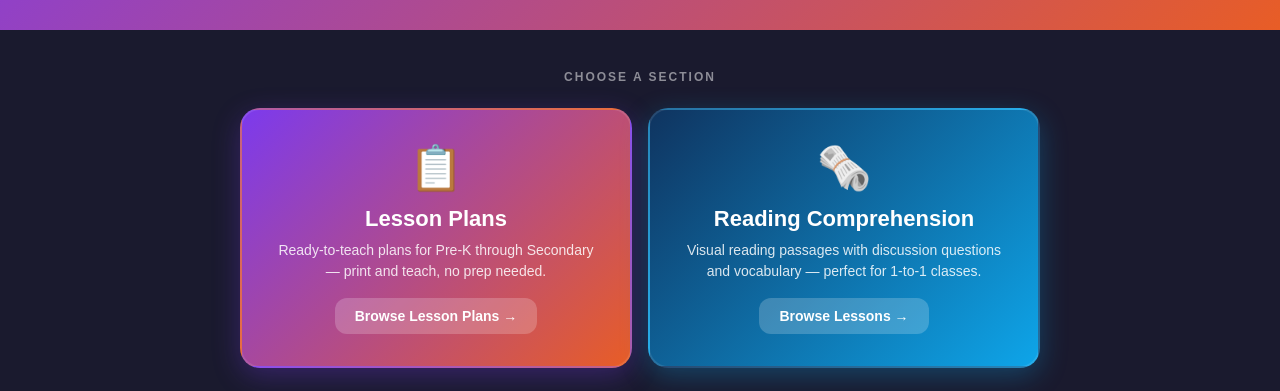
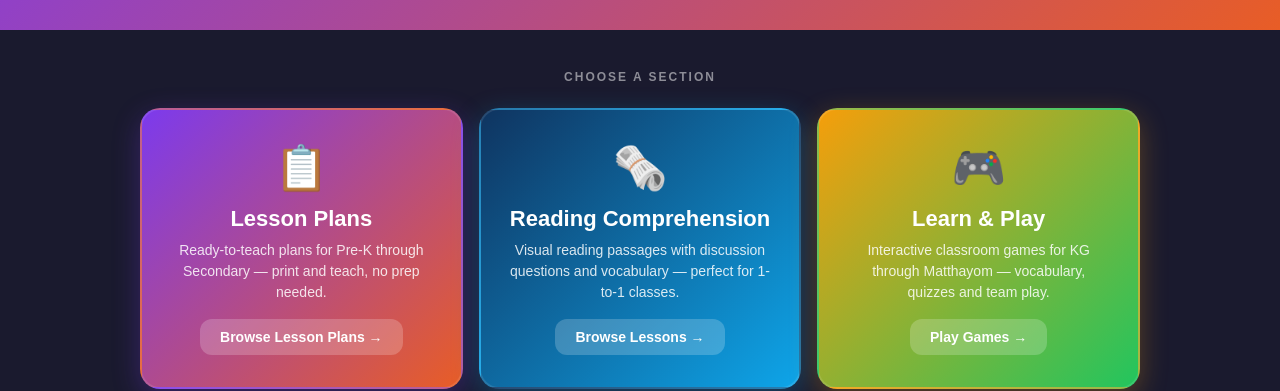
Before and after one commit to Davidjohnray/thailand-jobs, a Next.js app: page /esl-resources in a window 1280 px wide. Shown: the part 415-806 px from the top of the page. Built offline with nearby package versions, Linux system fonts and the light colour scheme; no server answers; the database is empty.

Commit message:
add Learn & Play button to ESL resources page

```diff
--- a/app/esl-resources/page.tsx
+++ b/app/esl-resources/page.tsx
@@ -12,15 +12,15 @@ export default function ESLResourcesPage() {
         <p style={{ fontSize: '14px', opacity: 0.75, maxWidth: '480px', margin: '0 auto' }}>Designed for bilingual schools, private kindergartens, and ESL programs in Thailand</p>
       </div>
 
-      {/* TWO MAIN SECTION BUTTONS */}
+      {/* THREE MAIN SECTION BUTTONS */}
       <div style={{ background: '#1a1a2e', padding: '40px 24px' }}>
-        <div style={{ maxWidth: '800px', margin: '0 auto', textAlign: 'center' }}>
+        <div style={{ maxWidth: '1000px', margin: '0 auto', textAlign: 'center' }}>
           <p style={{ color: 'rgba(255,255,255,0.5)', fontSize: '12px', fontWeight: 'bold', textTransform: 'uppercase', letterSpacing: '2px', marginBottom: '24px' }}>Choose a section</p>
           <div style={{ display: 'grid', gridTemplateColumns: 'repeat(auto-fit, minmax(280px, 1fr))', gap: '16px' }}>
 
             {/* LESSON PLANS */}
             <Link href="#lesson-plans" style={{ textDecoration: 'none' }}>
-              <div style={{ background: 'linear-gradient(135deg, #7C3AED, #E85D26)', borderRadius: '20px', padding: '32px 28px', textAlign: 'center', color: 'white', cursor: 'pointer', boxShadow: '0 8px 28px rgba(124,58,237,0.3)', border: '2px solid rgba(255,255,255,0.1)' }}>
+              <div style={{ background: 'linear-gradient(135deg, #7C3AED, #E85D26)', borderRadius: '20px', padding: '32px 28px', textAlign: 'center', color: 'white', cursor: 'pointer', boxShadow: '0 8px 28px rgba(124,58,237,0.3)', border: '2px solid rgba(255,255,255,0.1)', height: '100%', boxSizing: 'border-box' }}>
                 <div style={{ fontSize: '44px', marginBottom: '12px' }}>📋</div>
                 <h2 style={{ fontSize: '22px', fontWeight: 'bold', margin: '0 0 8px' }}>Lesson Plans</h2>
                 <p style={{ opacity: 0.85, fontSize: '14px', margin: '0 0 16px', lineHeight: '1.5' }}>Ready-to-teach plans for Pre-K through Secondary — print and teach, no prep needed.</p>
@@ -30,11 +30,21 @@ export default function ESLResourcesPage() {
 
             {/* READING COMPREHENSION */}
             <Link href="/esl-resources/reading-comprehension" style={{ textDecoration: 'none' }}>
-              <div style={{ background: 'linear-gradient(135deg, #0f3460, #0ea5e9)', borderRadius: '20px', padding: '32px 28px', textAlign: 'center', color: 'white', cursor: 'pointer', boxShadow: '0 8px 28px rgba(14,165,233,0.3)', border: '2px solid rgba(255,255,255,0.1)' }}>
+              <div style={{ background: 'linear-gradient(135deg, #0f3460, #0ea5e9)', borderRadius: '20px', padding: '32px 28px', textAlign: 'center', color: 'white', cursor: 'pointer', boxShadow: '0 8px 28px rgba(14,165,233,0.3)', border: '2px solid rgba(255,255,255,0.1)', height: '100%', boxSizing: 'border-box' }}>
                 <div style={{ fontSize: '44px', marginBottom: '12px' }}>🗞️</div>
                 <h2 style={{ fontSize: '22px', fontWeight: 'bold', margin: '0 0 8px' }}>Reading Comprehension</h2>
                 <p style={{ opacity: 0.85, fontSize: '14px', margin: '0 0 16px', lineHeight: '1.5' }}>Visual reading passages with discussion questions and vocabulary — perfect for 1-to-1 classes.</p>
                 <div style={{ background: 'rgba(255,255,255,0.2)', padding: '10px 20px', borderRadius: '12px', fontSize: '14px', fontWeight: 'bold', display: 'inline-block' }}>Browse Lessons →</div>
+              </div>
+            </Link>
+
+            {/* LEARN & PLAY */}
+            <Link href="/esl-games/live/premium" style={{ textDecoration: 'none' }}>
+              <div style={{ background: 'linear-gradient(135deg, #f59e0b, #22c55e)', borderRadius: '20px', padding: '32px 28px', textAlign: 'center', color: 'white', cursor: 'pointer', boxShadow: '0 8px 28px rgba(245,158,11,0.3)', border: '2px solid rgba(255,255,255,0.1)', height: '100%', boxSizing: 'border-box' }}>
+                <div style={{ fontSize: '44px', marginBottom: '12px' }}>🎮</div>
+                <h2 style={{ fontSize: '22px', fontWeight: 'bold', margin: '0 0 8px' }}>Learn & Play</h2>
+                <p style={{ opacity: 0.85, fontSize: '14px', margin: '0 0 16px', lineHeight: '1.5' }}>Interactive classroom games for KG through Matthayom — vocabulary, quizzes and team play.</p>
+                <div style={{ background: 'rgba(255,255,255,0.2)', padding: '10px 20px', borderRadius: '12px', fontSize: '14px', fontWeight: 'bold', display: 'inline-block' }}>Play Games →</div>
               </div>
             </Link>
 
```
